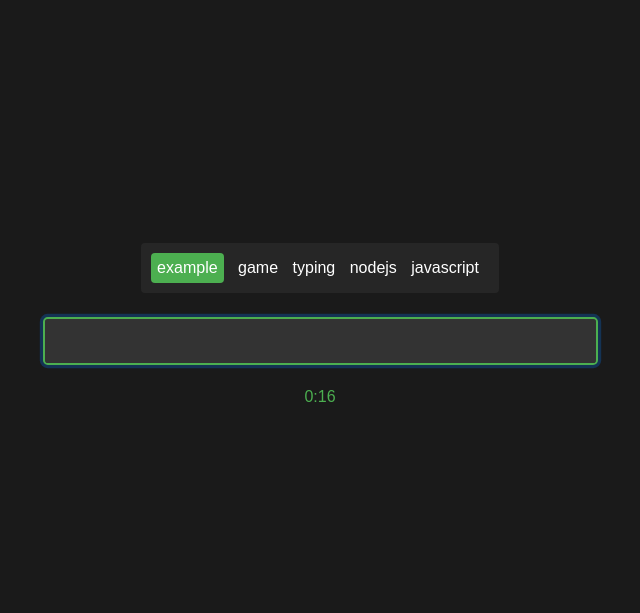
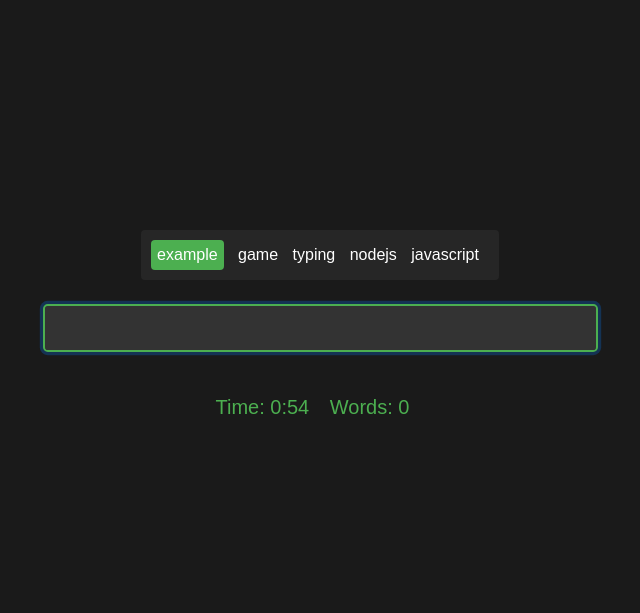
Before and after one commit to TheMaxta/typingGame, a Node server app: page / in a window 1280 px wide. Shown: the part 327-940 px from the top of the page, without its empty margins (320-960 px from the left). Run offline with Node 20, Linux system fonts and the light colour scheme.

Commit message:
added timer and word count

```diff
--- a/public/index.html
+++ b/public/index.html
@@ -33,8 +33,11 @@
         </div>
         <input type="text" id="wordInput" class="form-control form-control-lg" autofocus>
         <div class="timer-and-controls">
-            <span class="timer">0:16</span>
             <!-- Add buttons or controls if needed -->
+            <div class="stats">
+                <span class="timer" id="timer">Time: 00:00</span>
+                <span class="word-count" id="wordCount">Words: 0</span>
+            </div>
         </div>
     </div>
     <footer class="footer bg-dark text-white text-center py-3">
--- a/public/script.js
+++ b/public/script.js
@@ -49,4 +49,62 @@ document.getElementById('wordInput').addEventListener('input', (event) => {
     }
 });
 
+
+// ... (existing JavaScript code) ...
+
+let time = 60; // Timer in seconds
+let timerRunning = false;
+let wordCount = 0;
+
+function startTimer() {
+    if (!timerRunning) {
+        timerRunning = true;
+        let timerInterval = setInterval(() => {
+            if (time <= 0) {
+                clearInterval(timerInterval);
+                endGame();
+            } else {
+                time--;
+                updateTimerDisplay();
+            }
+        }, 1000);
+    }
+}
+
+function updateTimerDisplay() {
+    const timerElement = document.getElementById('timer');
+    let minutes = Math.floor(time / 60);
+    let seconds = time % 60;
+    timerElement.textContent = `Time: ${minutes}:${seconds < 10 ? '0' + seconds : seconds}`;
+}
+
+function updateWordCount() {
+    const wordCountElement = document.getElementById('wordCount');
+    wordCountElement.textContent = `Words: ${wordCount}`;
+}
+
+function endGame() {
+    // Disable input
+    document.getElementById('wordInput').disabled = true;
+    // Highlight the final word count
+    document.getElementById('wordCount').style.color = '#FF0000';
+    // You could also display a message to the user, save the score, etc.
+}
+
+document.getElementById('wordInput').addEventListener('input', (event) => {
+    // ... (existing input logic) ...
+
+    if (trimmedInput === currentWord) {
+        // ... (existing logic) ...
+        wordCount++; // Increment word count
+        updateWordCount(); // Update the displayed word count
+    }
+
+    // ... (rest of the input event logic) ...
+});
+
+// Initial calls to set up the game
 updateWordStream();
+updateTimerDisplay();
+updateWordCount();
+startTimer(); // Call this function when you are ready to start the timer
--- a/public/style.css
+++ b/public/style.css
@@ -80,3 +80,12 @@ body, html {
 .incorrect {
     color: red;
 }
+.stats {
+    color: #4CAF50; /* Styling the stats to stand out */
+    margin-top: 20px;
+    font-size: 1.25rem;
+}
+
+.timer, .word-count {
+    margin-right: 15px;
+}
```
